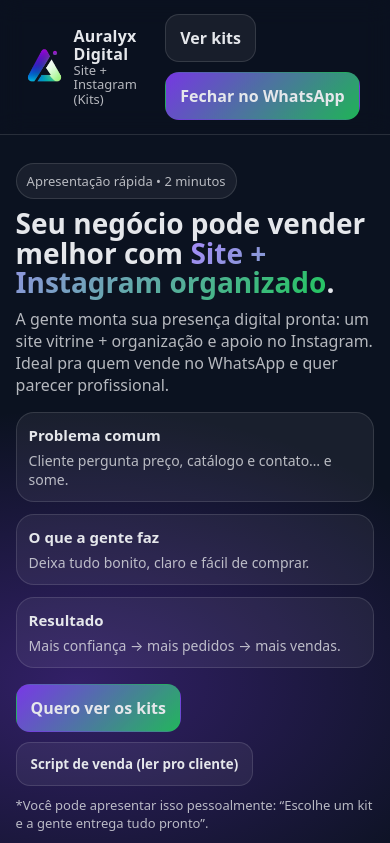
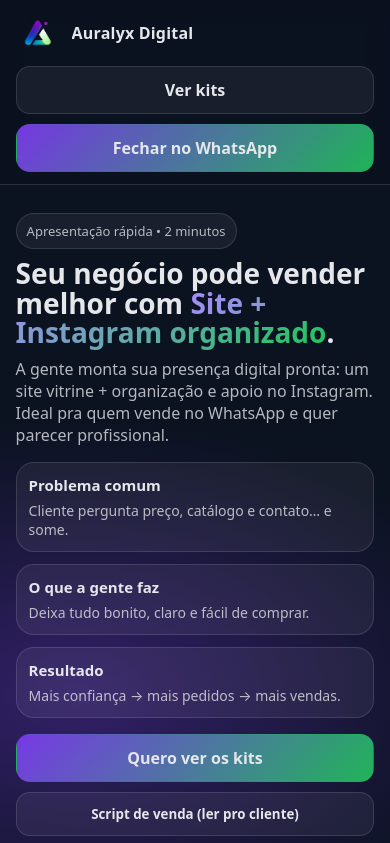
Before and after one commit to carlos31411/Auralyx-Digital, a plain HTML site: page index.html in a window 390 px wide. Shown: the top 843 px of the page. Drawn offline with Linux system fonts and the light colour scheme.

Commit message:
responsividade

```diff
--- a/index.html
+++ b/index.html
@@ -1,20 +1,19 @@
-<!-- index.html -->
 <!DOCTYPE html>
 <html lang="pt-BR">
 <head>
   <meta charset="UTF-8" />
   <meta name="viewport" content="width=device-width, initial-scale=1.0" />
   <title>Auralyx Digital | Kits de Presença Digital</title>
+  <meta name="description" content="Auralyx Digital: Site vitrine + Instagram organizado. Kits Essencial, Profissional e Premium + plano mensal." />
   <link rel="stylesheet" href="style.css" />
 </head>
 <body>
 
   <header class="header">
     <div class="container header__wrap">
+
       <div class="brand">
-        <!-- LOGO (coloque a imagem em /img/auralyx-digital.png) -->
         <img class="brand__logo-img" src="img/Logo Auralyx Digital.png" alt="Auralyx Digital" />
-
         <div class="brand__text">
           <span class="brand__name">Auralyx Digital</span>
           <span class="brand__mini">Site + Instagram (Kits)</span>
@@ -27,17 +26,20 @@
           Fechar no WhatsApp
         </a>
       </div>
+
     </div>
   </header>
 
   <main>
 
-    <!-- HERO (pra vender pessoalmente) -->
+    <!-- HERO -->
     <section class="hero">
       <div class="container hero__wrap">
         <div class="hero__left">
           <p class="pill">Apresentação rápida • 2 minutos</p>
+
           <h1>Seu negócio pode vender melhor com <span class="grad">Site + Instagram organizado</span>.</h1>
+
           <p class="hero__sub">
             A gente monta sua presença digital pronta: um site vitrine + organização e apoio no Instagram.
             Ideal pra quem vende no WhatsApp e quer parecer profissional.
@@ -101,7 +103,7 @@
       </div>
     </section>
 
-    <!-- ANTES / DEPOIS (exemplo) -->
+    <!-- ANTES / DEPOIS -->
     <section class="section section--soft" id="prova">
       <div class="container">
         <div class="section__head">
@@ -193,7 +195,7 @@
             <div class="kit__body">
               <p class="kit__title">Inclui:</p>
               <ul class="list list--muted">
-                <li>Site completo com seções organizadas (até 3 páginas)</li>
+                <li>Site com seções organizadas (até 3 páginas)</li>
                 <li>Catálogo/serviços bem organizado</li>
                 <li>FAQ e prova social (se tiver)</li>
                 <li>Instagram: bio + destaques + organização</li>
@@ -229,7 +231,7 @@
             <div class="kit__body">
               <p class="kit__title">Inclui:</p>
               <ul class="list list--muted">
-                <li>Site completo com estrutura avançada (até 5 páginas)</li>
+                <li>Site com estrutura avançada (até 5 páginas)</li>
                 <li>Seção de ofertas/kits + CTA forte</li>
                 <li>Instagram: arrumado + estratégia simples</li>
                 <li>12 posts (venda + confiança + prova social)</li>
@@ -359,11 +361,9 @@
           </article>
         </div>
 
-        <!-- BONUS DENTRO DA SECTION -->
-        <p class="note" style="margin-top:10px;">
-          🎁 <strong>Bônus de início:</strong> ao contratar qualquer kit, você ganha
-          <strong>10% OFF na primeira mensalidade</strong> do acompanhamento.
-        </p>
+        <div class="bonus">
+          <strong>🎁 Bônus de início:</strong> ao contratar qualquer kit, você ganha <strong>10% OFF</strong> na primeira mensalidade.
+        </div>
       </div>
     </section>
 
--- a/style.css
+++ b/style.css
@@ -1,4 +1,3 @@
-/* style.css */
 :root{
   --bg: #0b1220;
   --soft: rgba(255,255,255,0.03);
@@ -25,53 +24,11 @@ a{ color:inherit; text-decoration:none; }
 button{ font-family:inherit; }
 img{ max-width:100%; display:block; }
 
-.container{
-  width: min(1120px, 92%);
-  margin: 0 auto;
+:focus-visible{
+  outline: 2px solid rgba(167,139,250,0.9);
+  outline-offset: 3px;
+  border-radius: 10px;
 }
-
-.header{
-  position: sticky;
-  top: 0;
-  z-index: 10;
-  backdrop-filter: blur(12px);
-  background: rgba(11,18,32,0.65);
-  border-bottom: 1px solid var(--stroke);
-}
-
-.header__wrap{
-  display:flex;
-  align-items:center;
-  justify-content:space-between;
-  gap: 14px;
-  padding: 14px 0;
-}
-/* style.css */
-:root{
-  --bg: #0b1220;
-  --soft: rgba(255,255,255,0.03);
-  --card: rgba(255,255,255,0.06);
-  --card2: rgba(255,255,255,0.10);
-  --text: #e5e7eb;
-  --muted: rgba(229,231,235,0.78);
-  --stroke: rgba(255,255,255,0.12);
-  --radius: 18px;
-}
-
-*{ box-sizing:border-box; }
-html, body{ margin:0; padding:0; }
-body{
-  font-family: system-ui, -apple-system, Segoe UI, Roboto, Arial, sans-serif;
-  background:
-    radial-gradient(800px 500px at 20% 10%, rgba(124,58,237,0.35), transparent 55%),
-    radial-gradient(700px 450px at 80% 20%, rgba(34,197,94,0.25), transparent 55%),
-    var(--bg);
-  color: var(--text);
-}
-
-a{ color:inherit; text-decoration:none; }
-button{ font-family:inherit; }
-img{ max-width:100%; display:block; }
 
 .container{
   width: min(1120px, 92%);
@@ -95,43 +52,55 @@ img{ max-width:100%; display:block; }
   padding: 14px 0;
 }
 
+/* BRAND */
 .brand{
   display:flex;
   align-items:center;
   gap: 12px;
+  min-width: 0;
 }
 
-/* ✅ LOGO (corrigido e melhorado) */
 .brand__logo-img{
-  width: 56px;           /* tamanho bom pro header */
-  height: 56px;          /* ✅ sem espaço: 56px */
-  object-fit: contain;   /* não distorce */
+  width: clamp(44px, 5vw, 62px);
+  height: clamp(44px, 5vw, 62px);
+  object-fit: contain;
   background: transparent;
   border-radius: 0;
   box-shadow: none;
-  transform: scale(1.25);     /* aumenta o símbolo dentro */
-  transform-origin: left center;
 }
-
-/* (opcional) se a logo ficar muito alta, descomenta essa linha */
-/* .brand__logo-img{ transform: scale(1.15); } */
 
 .brand__text{
   display:flex;
   flex-direction:column;
   line-height: 1.1;
+  min-width: 0;
 }
 
-.brand__name{ font-weight: 850; letter-spacing: 0.2px; }
-.brand__mini{ color: var(--muted); font-size: 13px; }
+.brand__name{
+  font-weight: 850;
+  letter-spacing: 0.2px;
+  white-space: nowrap;
+  overflow: hidden;
+  text-overflow: ellipsis;
+}
+
+.brand__mini{
+  color: var(--muted);
+  font-size: 13px;
+  white-space: nowrap;
+  overflow: hidden;
+  text-overflow: ellipsis;
+}
 
 .header__actions{
   display:flex;
   align-items:center;
   gap: 10px;
   flex-wrap: wrap;
+  justify-content: flex-end;
 }
 
+/* BUTTONS */
 .btn{
   display:inline-flex;
   align-items:center;
@@ -145,6 +114,7 @@ img{ max-width:100%; display:block; }
   transition: transform .12s ease, background .12s ease, filter .12s ease;
   background: transparent;
   color: var(--text);
+  user-select: none;
 }
 
 .btn:active{ transform: translateY(1px); }
@@ -165,6 +135,7 @@ img{ max-width:100%; display:block; }
   background: rgba(255,255,255,0.10);
 }
 
+/* HERO */
 .hero{
   padding: 28px 0 12px;
 }
@@ -307,6 +278,7 @@ img{ max-width:100%; display:block; }
   color: var(--muted);
 }
 
+/* BEFORE AFTER */
 .compare{
   display:grid;
   grid-template-columns: repeat(2, 1fr);
@@ -325,6 +297,7 @@ img{ max-width:100%; display:block; }
   border-color: rgba(34,197,94,0.22);
 }
 
+/* GRID KITS */
 .grid{
   display:grid;
   grid-template-columns: repeat(3, 1fr);
@@ -398,6 +371,7 @@ img{ max-width:100%; display:block; }
   margin-top: 14px;
 }
 
+/* TAGS */
 .tag{
   display:inline-flex;
   padding: 8px 10px;
@@ -418,6 +392,7 @@ img{ max-width:100%; display:block; }
   border-color: rgba(34,197,94,0.55);
 }
 
+/* LISTS */
 .list{
   margin: 0;
   padding-left: 18px;
@@ -427,6 +402,7 @@ img{ max-width:100%; display:block; }
   color: var(--muted);
 }
 
+/* STEPS */
 .steps{
   display:grid;
   grid-template-columns: repeat(3, 1fr);
@@ -453,6 +429,7 @@ img{ max-width:100%; display:block; }
   margin-bottom: 10px;
 }
 
+/* FAQ */
 .faq{
   display:grid;
   gap: 10px;
@@ -475,6 +452,17 @@ img{ max-width:100%; display:block; }
   color: var(--muted);
 }
 
+/* BONUS */
+.bonus{
+  margin-top: 14px;
+  padding: 12px 14px;
+  border-radius: var(--radius);
+  border: 1px dashed rgba(167,139,250,0.55);
+  background: rgba(124,58,237,0.10);
+  color: var(--text);
+}
+
+/* CTA */
 .ctaBox{
   margin-top: 16px;
   border: 1px solid var(--stroke);
@@ -491,6 +479,7 @@ img{ max-width:100%; display:block; }
 .ctaBox h3{ margin:0; }
 .ctaBox p{ margin:0; color: var(--muted); }
 
+/* FOOTER */
 .footer{
   border-top: 1px solid var(--stroke);
   padding: 20px 0;
@@ -566,11 +555,43 @@ img{ max-width:100%; display:block; }
   .steps{ grid-template-columns: 1fr; }
   .compare{ grid-template-columns: 1fr; }
   .ctaBox{ justify-content: flex-start; }
+}
 
-  /* logo menor no celular */
-  .brand__logo-img{
-    width: 46px;
-    height: 46px;
-    transform: scale(1.25);
+/* celular pequeno: header vira “quebrado” bonitinho */
+@media (max-width: 560px){
+  .header__wrap{
+    flex-direction: column;
+    align-items: stretch;
+    gap: 10px;
+    padding: 12px 0;
+  }
+
+  .brand{
+    justify-content: flex-start;
+  }
+
+  .brand__mini{
+    display: none;
+  }
+
+  .header__actions{
+    justify-content: stretch;
+  }
+
+  .header__actions .btn{
+    width: 100%;
+    padding: 12px 12px;
+  }
+
+  .hero__actions .btn{
+    width: 100%;
   }
 }
+
+/* acessibilidade */
+@media (prefers-reduced-motion: reduce){
+  *{
+    transition: none !important;
+    scroll-behavior: auto !important;
+  }
+}
```
